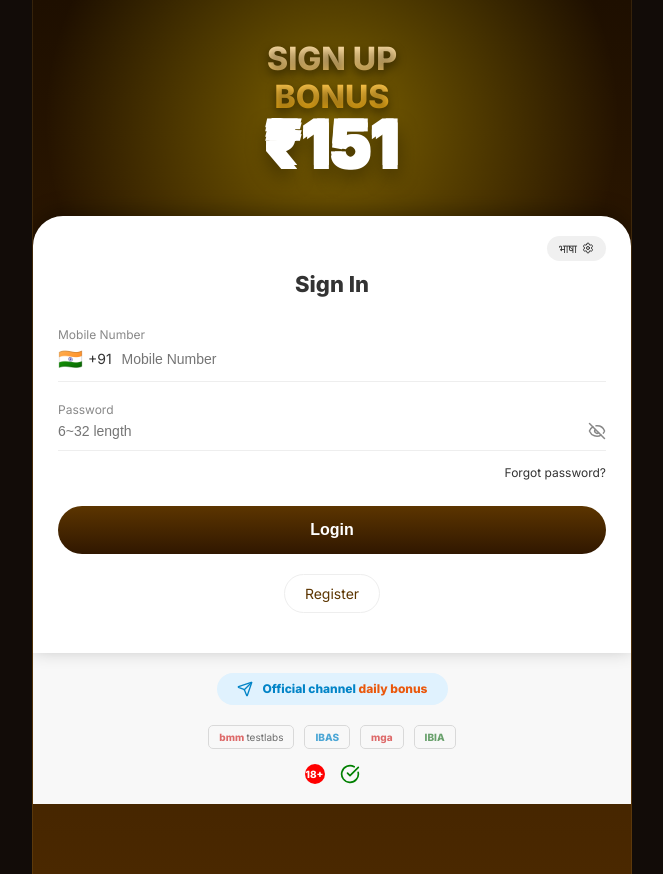
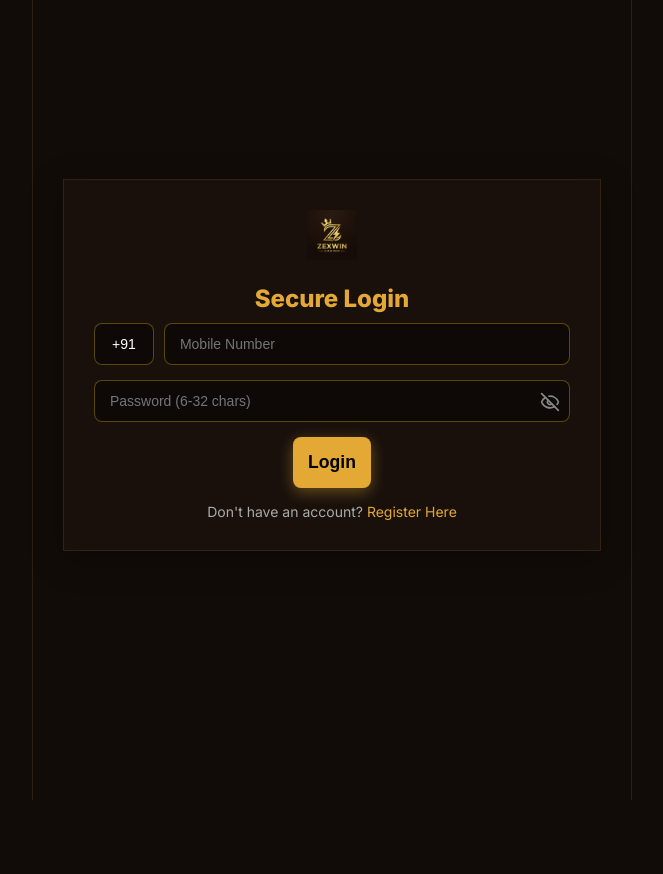
Before and after one commit to ShivamRaj8/zexwin, a React (Vite) app: page / in a window 1280 px wide. Shown: the whole page, without its empty margins (308-971 px from the left). After the commit the page ends 800 px from the top, so only its background shows below. Built offline with nearby package versions, Linux system fonts and the light colour scheme.

Commit message:
Revert login styling to dark theme, keep password feature

```diff
--- a/src/App.jsx
+++ b/src/App.jsx
@@ -503,175 +503,77 @@ function App() {
 
   // ================= RENDERS =================
   const renderLogin = () => (
-    <div className="mobile-wrapper" style={{
-      background: 'linear-gradient(180deg, #1e0f00 0%, #4a2800 100%)',
-      overflowY: 'auto',
-      minHeight: '100vh',
-      display: 'flex',
-      flexDirection: 'column',
-      position: 'relative'
-    }}>
-      {/* Background Gold Coins & Glow */}
-      <div style={{
-        position: 'absolute', top: 0, left: 0, right: 0, height: '400px',
-        background: 'radial-gradient(circle at 50% 30%, rgba(255, 215, 0, 0.4) 0%, transparent 70%)',
-        zIndex: 0
-      }}></div>
+    <div className="mobile-wrapper" style={{display:'flex', alignItems:'center', justifyContent:'center'}}>
+      <div className="glass-panel fade-in" style={{width: '90%', padding: '30px', textAlign: 'center'}}>
+        <img src="/logo.png" alt="ZexWin" style={{height: '50px', marginBottom: '20px'}} />
+        <h2 style={{color: 'var(--gold-primary)', marginBottom: '10px'}}>{authMode === 'login' ? 'Secure Login' : 'Register Account'}</h2>
 
-      {/* Header Back Button & Title */}
-      {authMode === 'register' && (
-        <div style={{position: 'relative', zIndex: 10, display: 'flex', alignItems: 'center', padding: '15px'}}>
-          <ChevronLeft className="icon-gold" onClick={() => setAuthMode('login')} style={{cursor: 'pointer'}} />
-          <h3 style={{flex: 1, textAlign: 'center', color: 'var(--gold-primary)', margin: 0, marginRight: 24}}>Register</h3>
+        {loginError && <p style={{color: '#ff4444', marginBottom: '10px', fontSize: 14}}>{loginError}</p>}
+
+        <div className="input-group" style={{display:'flex', gap: 10, marginBottom: 15}}>
+          <input type="text" value="+91" disabled className="form-input" style={{width: '60px', textAlign: 'center', padding: '12px 5px'}} />
+          <input
+            type="number" placeholder="Mobile Number" className="form-input" style={{flex: 1}}
+            value={mobile} onChange={e => setMobile(e.target.value)}
+          />
         </div>
-      )}
 
-      {/* Bonus Graphic Area */}
-      <div style={{position: 'relative', zIndex: 1, textAlign: 'center', padding: authMode === 'register' ? '10px 0 30px' : '40px 0', display: 'flex', flexDirection: 'column', alignItems: 'center'}}>
-        <div style={{
-          background: 'linear-gradient(to bottom, #ffe4b5, #ffb300)',
-          WebkitBackgroundClip: 'text', WebkitTextFillColor: 'transparent',
-          fontSize: 32, fontWeight: '900', textShadow: '0 4px 10px rgba(0,0,0,0.5)',
-          lineHeight: '1.2'
-        }}>SIGN UP<br/>BONUS</div>
-        <div style={{
-          background: 'linear-gradient(to bottom, #ff0000, #800000)',
-          WebkitBackgroundClip: 'text', WebkitTextFillColor: 'transparent',
-          fontSize: 64, fontWeight: '900', textShadow: '2px 2px 0px #fff, -2px -2px 0px #fff, 2px -2px 0px #fff, -2px 2px 0px #fff, 0 10px 20px rgba(0,0,0,0.5)',
-          lineHeight: '1', marginTop: '-5px'
-        }}>₹151</div>
-      </div>
+        {authMode === 'register' && (
+          <div className="input-group" style={{display:'flex', gap: 10, marginBottom: 15}}>
+            <input
+              type="number" placeholder="6-digit OTP" className="form-input" style={{flex: 1, letterSpacing: '2px'}}
+              value={otp} onChange={e => setOtp(e.target.value)}
+            />
+            <button className="glass-btn" onClick={sendOtp} disabled={isLoading} style={{padding: '0 15px', whiteSpace: 'nowrap'}}>
+              {isLoading ? '...' : (otpSent ? 'SENT' : 'Get OTP')}
+            </button>
+          </div>
+        )}
 
-      {/* White Form Card */}
-      <div style={{
-        background: '#fff',
-        borderTopLeftRadius: 30, borderTopRightRadius: 30,
-        padding: '20px 25px 40px',
-        position: 'relative', zIndex: 2,
-        flex: 1,
-        boxShadow: '0 -5px 20px rgba(0,0,0,0.3)'
-      }}>
-        {/* Language Selector */}
-        <div style={{display: 'flex', justifyContent: 'flex-end', marginBottom: 10}}>
-          <div style={{background: '#f0f0f0', color: '#333', display: 'flex', alignItems: 'center', gap: 5, padding: '5px 12px', borderRadius: 20, fontSize: 12}}>
-            भाषा <Settings size={12} />
+        <div className="input-group" style={{position: 'relative', marginBottom: 15}}>
+          <input
+            type={showPassword ? "text" : "password"} placeholder="Password (6-32 chars)" className="form-input" style={{width: '100%', paddingRight: 40}}
+            value={password} onChange={e => setPassword(e.target.value)}
+          />
+          <div style={{position: 'absolute', right: 10, top: 12, cursor: 'pointer', color: '#888'}} onClick={() => setShowPassword(!showPassword)}>
+             {showPassword ? <Eye size={20} /> : <EyeOff size={20} />}
           </div>
         </div>
 
-        {authMode === 'login' && <h2 style={{color: '#333', textAlign: 'center', marginBottom: 30, fontSize: 22}}>Sign In</h2>}
-
-        {loginError && <p style={{color: '#ff4444', marginBottom: '15px', fontSize: 14, textAlign: 'center'}}>{loginError}</p>}
-
-        {/* Mobile Number Field */}
-        <div style={{marginBottom: 20}}>
-           <div style={{color: '#888', fontSize: 12, marginBottom: 5}}>{authMode === 'register' ? 'Mobile Number' : 'Mobile Number'}</div>
-           <div style={{display: 'flex', alignItems: 'center', borderBottom: '1px solid #eee', paddingBottom: 10}}>
-             <span style={{fontSize: 20, marginRight: 5}}>🇮🇳</span>
-             <span style={{color: '#333', fontSize: 14, marginRight: 10}}>+91</span>
-             <input type="number" placeholder="Mobile Number" style={{flex: 1, border: 'none', outline: 'none', fontSize: 14, color: '#333'}} value={mobile} onChange={e => setMobile(e.target.value)} />
-           </div>
-        </div>
-
-        {authMode === 'register' && (
-          <div style={{marginBottom: 20}}>
-             <div style={{color: '#888', fontSize: 12, marginBottom: 5}}>Verification Code</div>
-             <div style={{display: 'flex', alignItems: 'center', borderBottom: '1px solid #eee', paddingBottom: 10}}>
-               <input type="number" placeholder="6 digits" style={{flex: 1, border: 'none', outline: 'none', fontSize: 14, color: '#333'}} value={otp} onChange={e => setOtp(e.target.value)} />
-               <button onClick={sendOtp} style={{background: 'linear-gradient(180deg, #5c3500 0%, #301700 100%)', color: '#fff', border: 'none', padding: '6px 15px', borderRadius: 15, fontSize: 12, fontWeight: 'bold', cursor: 'pointer'}} disabled={isLoading}>
-                 {isLoading ? '...' : (otpSent ? 'SENT' : 'OTP')}
-               </button>
-             </div>
-          </div>
-        )}
-
-        {/* Password Field */}
-        <div style={{marginBottom: authMode === 'register' ? 20 : 10}}>
-           <div style={{color: '#888', fontSize: 12, marginBottom: 5}}>Password</div>
-           <div style={{display: 'flex', alignItems: 'center', borderBottom: '1px solid #eee', paddingBottom: 10}}>
-             <input type={showPassword ? "text" : "password"} placeholder="6~32 length" style={{flex: 1, border: 'none', outline: 'none', fontSize: 14, color: '#333'}} value={password} onChange={e => setPassword(e.target.value)} />
-             {showPassword ? <Eye size={18} color="#888" onClick={() => setShowPassword(false)} /> : <EyeOff size={18} color="#888" onClick={() => setShowPassword(true)} />}
-           </div>
-        </div>
-
-        {authMode === 'login' && (
-           <div style={{textAlign: 'right', marginBottom: 25}}>
-              <span style={{color: '#333', fontSize: 12, cursor: 'pointer'}}>Forgot password?</span>
-           </div>
-        )}
-
         {authMode === 'register' && (
           <>
-            {/* Confirm Password */}
-            <div style={{marginBottom: 20}}>
-               <div style={{color: '#888', fontSize: 12, marginBottom: 5}}>Confirm Password</div>
-               <div style={{display: 'flex', alignItems: 'center', borderBottom: '1px solid #eee', paddingBottom: 10}}>
-                 <input type="password" placeholder="Confirm Password" style={{flex: 1, border: 'none', outline: 'none', fontSize: 14, color: '#333'}} value={confirmPassword} onChange={e => setConfirmPassword(e.target.value)} />
-               </div>
+            <div className="input-group" style={{marginBottom: 15}}>
+              <input
+                type="password" placeholder="Confirm Password" className="form-input" style={{width: '100%'}}
+                value={confirmPassword} onChange={e => setConfirmPassword(e.target.value)}
+              />
             </div>
-
-            {/* Invite Code */}
-            <div style={{marginBottom: 20}}>
-               <div style={{color: '#888', fontSize: 12, marginBottom: 5}}>Invite Code</div>
-               <div style={{display: 'flex', alignItems: 'center', borderBottom: '1px solid #eee', paddingBottom: 10}}>
-                 <input type="text" placeholder="Not required" style={{flex: 1, border: 'none', outline: 'none', fontSize: 14, color: '#333'}} value={inviteCode} onChange={e => setInviteCode(e.target.value)} />
-               </div>
+            <div className="input-group" style={{marginBottom: 20}}>
+              <input
+                type="text" placeholder="Invite Code (Optional)" className="form-input" style={{width: '100%'}}
+                value={inviteCode} onChange={e => setInviteCode(e.target.value)}
+              />
             </div>
-
-            {/* Privacy Policy */}
-            <div style={{display: 'flex', alignItems: 'center', gap: 10, marginBottom: 25}}>
-               {privacyAgreed ? <CheckCircle size={18} style={{fill: '#5c3500', color: '#fff'}} onClick={() => setPrivacyAgreed(false)}/> : <div style={{width: 16, height: 16, border: '1px solid #ccc', borderRadius: '50%'}} onClick={() => setPrivacyAgreed(true)}></div>}
-               <span style={{fontSize: 12, color: '#888'}}>I agree <span style={{color: '#cc5500'}}>Privacy Policy</span></span>
+            <div style={{display: 'flex', alignItems: 'center', gap: 10, marginBottom: 20, justifyContent: 'center'}}>
+               {privacyAgreed ? <CheckCircle size={18} className="icon-gold" onClick={() => setPrivacyAgreed(false)}/> : <div style={{width: 16, height: 16, border: '1px solid #888', borderRadius: '50%'}} onClick={() => setPrivacyAgreed(true)}></div>}
+               <span style={{fontSize: 12, color: '#aaa'}}>I agree to the <span style={{color: 'var(--gold-primary)'}}>Privacy Policy</span></span>
             </div>
           </>
         )}
 
-        {/* Submit Button */}
-        <button
-          onClick={handleAuthSubmit}
-          style={{
-            width: '100%', background: 'linear-gradient(180deg, #5c3500 0%, #301700 100%)',
-            color: '#fff', border: 'none', padding: '15px', borderRadius: 25,
-            fontSize: 16, fontWeight: 'bold', marginBottom: 20, cursor: 'pointer'
-          }}
-          disabled={isLoading}
-        >
+        <button className="primary-btn-large" onClick={handleAuthSubmit} disabled={isLoading} style={{marginBottom: 15}}>
           {isLoading ? 'Processing...' : (authMode === 'login' ? 'Login' : 'Register')}
         </button>
 
-        {/* Switch Mode Link */}
-        <div style={{textAlign: 'center'}}>
+        <div style={{color: '#aaa', fontSize: 14}}>
           {authMode === 'login' ? (
-             <span style={{color: '#888', fontSize: 14}}>
-                <span onClick={() => setAuthMode('register')} style={{color: '#5c3500', cursor: 'pointer', display: 'inline-block', padding: '10px 20px', border: '1px solid #eee', borderRadius: 20}}>Register</span>
-             </span>
+            <>Don't have an account? <span style={{color: 'var(--gold-primary)', cursor: 'pointer'}} onClick={() => setAuthMode('register')}>Register Here</span></>
           ) : (
-             <span style={{color: '#888', fontSize: 14}}>
-                Already registered? <span onClick={() => setAuthMode('login')} style={{color: '#5c0000', cursor: 'pointer', fontWeight: 'bold'}}>Login</span>
-             </span>
+            <>Already registered? <span style={{color: 'var(--gold-primary)', cursor: 'pointer'}} onClick={() => setAuthMode('login')}>Login Here</span></>
           )}
         </div>
+
       </div>
-
-      {/* Footer Area for Login mode */}
-      {authMode === 'login' && (
-         <div style={{background: '#f8f8f8', padding: '20px', textAlign: 'center'}}>
-           <div style={{background: '#e0f2fe', display: 'inline-flex', alignItems: 'center', gap: 10, padding: '8px 20px', borderRadius: 20, marginBottom: 20}}>
-              <Send size={16} color="#0284c7" />
-              <span style={{color: '#0284c7', fontSize: 12, fontWeight: 'bold'}}>Official channel <span style={{color: '#ea580c'}}>daily bonus</span></span>
-           </div>
-
-           <div style={{display: 'flex', justifyContent: 'center', gap: 10, flexWrap: 'wrap', opacity: 0.7}}>
-             <div style={{padding: '5px 10px', border: '1px solid #ccc', borderRadius: 5, fontSize: 10, color: '#d32f2f', fontWeight: 'bold'}}>bmm <span style={{color: '#333', fontWeight: 'normal'}}>testlabs</span></div>
-             <div style={{padding: '5px 10px', border: '1px solid #ccc', borderRadius: 5, fontSize: 10, color: '#0284c7', fontWeight: 'bold'}}>IBAS</div>
-             <div style={{padding: '5px 10px', border: '1px solid #ccc', borderRadius: 5, fontSize: 10, color: '#d32f2f', fontWeight: 'bold'}}>mga</div>
-             <div style={{padding: '5px 10px', border: '1px solid #ccc', borderRadius: 5, fontSize: 10, color: '#2e7d32', fontWeight: 'bold'}}>IBIA</div>
-           </div>
-           <div style={{display: 'flex', justifyContent: 'center', gap: 15, marginTop: 15}}>
-             <span style={{background: 'red', color: 'white', borderRadius: '50%', width: 20, height: 20, display: 'flex', alignItems: 'center', justifyContent: 'center', fontSize: 10, fontWeight: 'bold'}}>18+</span>
-             <CheckCircle size={20} color="green" />
-           </div>
-         </div>
-      )}
     </div>
   );
 
```
